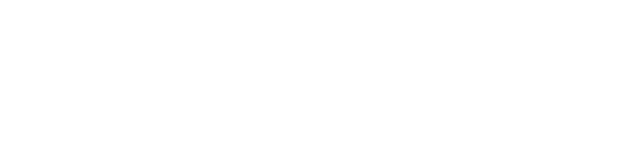
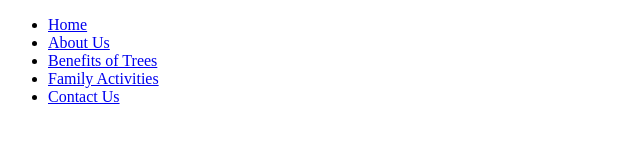
Before and after one commit to HYF-Class22/agile-development-group3-all-about-trees, a website: page index.html in a window 1280 px wide. Shown: the whole page, without its empty margins (0-640 px from the left). Drawn offline with Linux system fonts and the light colour scheme.

Commit message:
Update index.html

```diff
--- a/index.html
+++ b/index.html
@@ -1,12 +1,24 @@
 <!DOCTYPE html>
 <html lang="en">
+
 <head>
   <meta charset="UTF-8" />
   <link rel="icon" type="image/svg+xml" href="./client/assets/favicon.ico" />
   <meta name="viewport" content="width=device-width, initial-scale=1.0" />
   <title>project!</title>
-
   <link href="./styles/index.css" rel="stylesheet" />
 </head>
-  <body></body>
+
+<body>
+  <nav>
+    <ul>
+      <li><a href="#home">Home</a></li>
+      <li><a href="#about">About Us</a></li>
+      <li><a href="#benefits">Benefits of Trees</a></li>
+      <li><a href="#activities">Family Activities</a></li>
+      <li><a href="#contact">Contact Us</a></li>
+    </ul>
+  </nav>
+</body>
+
 </html>
```
Lines whose indentation alone changed are shown as unchanged.
